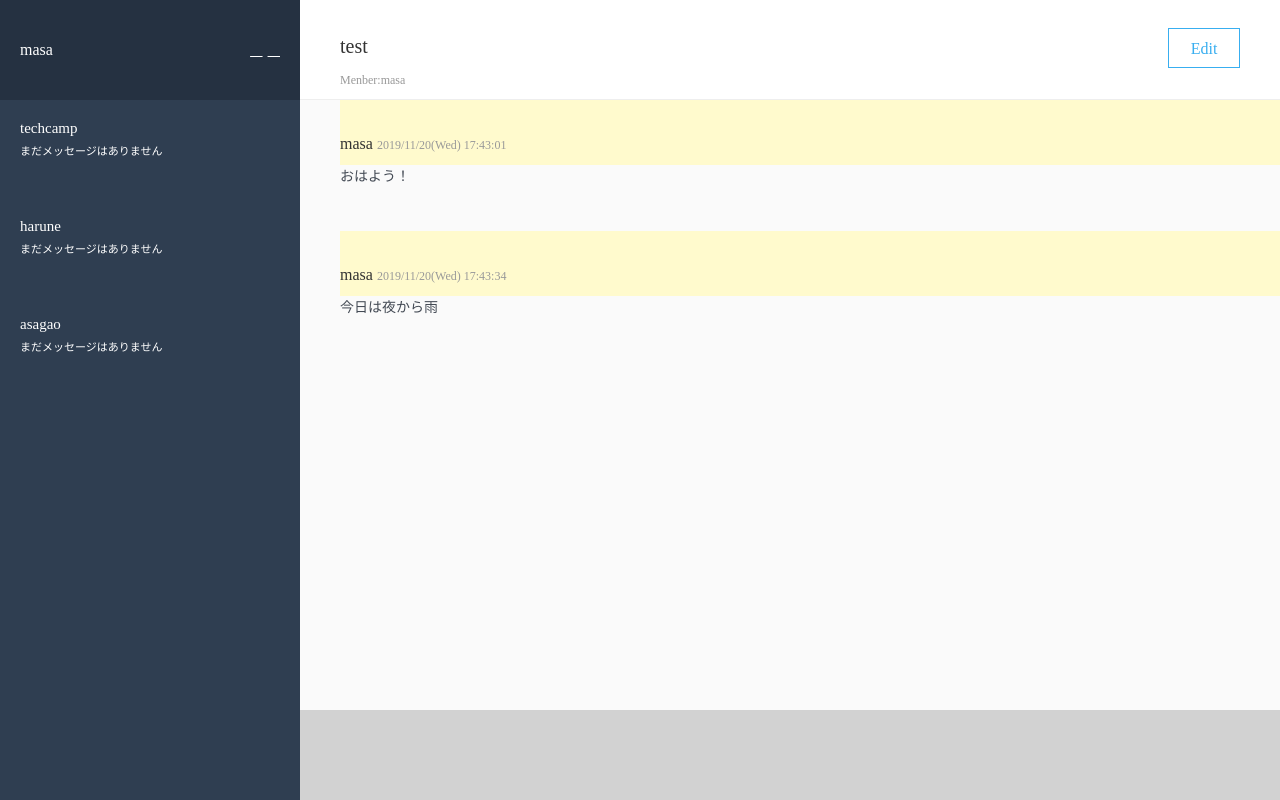
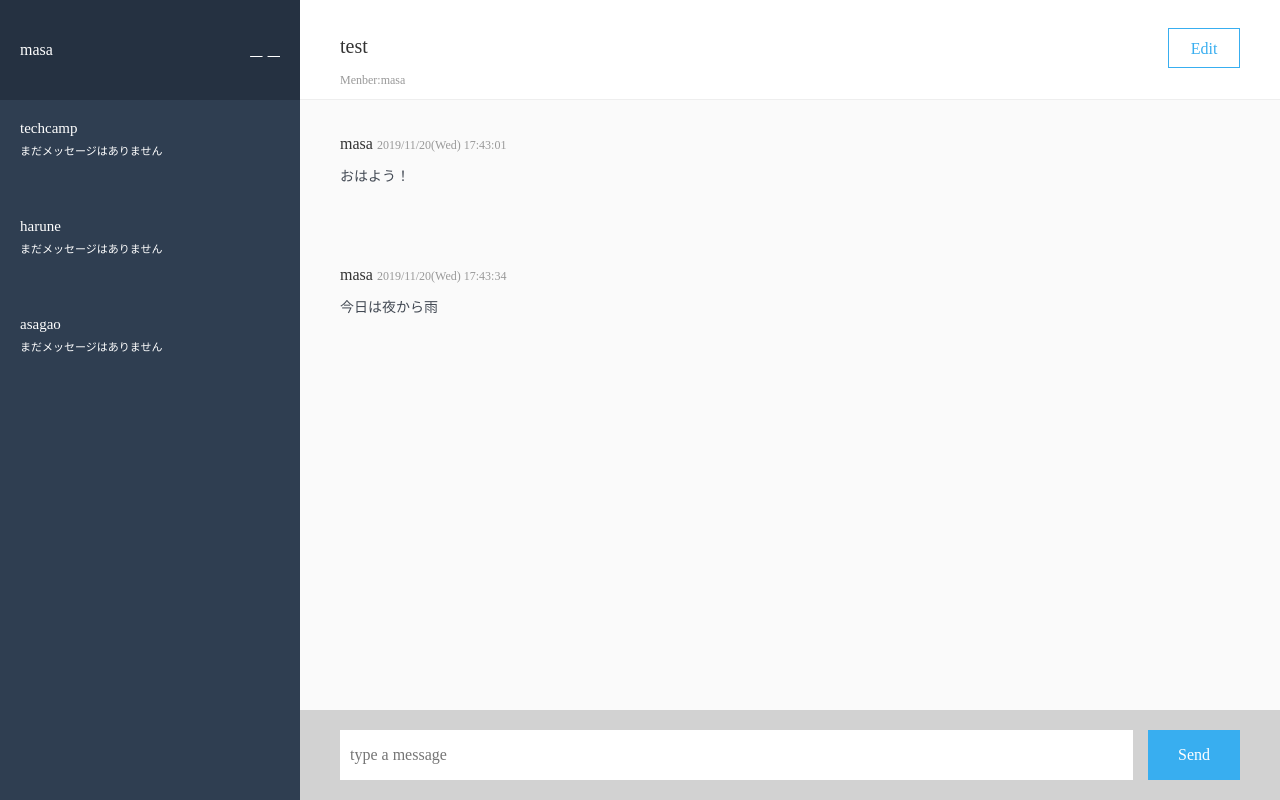
Before and after one commit to t-haruna/chat-space, a Rails app: page / in a window 1280 px wide. Run offline with Rails 7, Linux system fonts and the light colour scheme; style sheets or scripts are compiled from the project's sources; some libraries are stand-ins or nearby versions.

Commit message:
投稿フォーム実装

```diff
--- a/app/assets/stylesheets/modules/_messages.scss
+++ b/app/assets/stylesheets/modules/_messages.scss
@@ -15,8 +15,6 @@
   &__grouplist{
     height: calc(100vh - 100px);
     background-color: #2f3e51;
-
-
   }
 }
 
@@ -65,6 +63,9 @@
   &__message-form{
     height: 90px;
     background-color: #d2d2d2;
+    display: flex;
+    justify-content: center;
+    align-items: center;
   }
 }
 
@@ -107,17 +108,16 @@
     }
   }
   &__edit{
-    display: inline;
-    width: 72px;
-    height: 40px;
-    border:1px solid #38aef0;
-    margin-top: 28px;
-    text-align: center;
-    line-height: 40px;
     &--btn{
       color: #38aef0;
-      width: 32px;
       text-decoration: none;
+      display: block;
+      width: 72px;
+      height: 40px;
+      border:1px solid #38aef0;
+      margin-top: 28px;
+      text-align: center;
+      line-height: 40px;
     }
   }
 }
@@ -127,7 +127,7 @@
   margin-left: 40px;
   &__box{
     padding: 35px 0 12px 0;
-    background-color: #fffacd;
+
     &--name{
       color: #333333;
       font-size: 16px;
@@ -145,3 +145,46 @@
     font-size: 14px;
   }
 }
+
+.message-form__box{
+  width: 100%;
+  margin-left: 40px;
+  position: relative;
+  background-color: #ffffff;
+  &--type{
+    &__input{
+      border: 0;
+      padding-left: 10px;
+      height: 50px;
+      width: 100%;
+    }
+  }
+  &--iconbox{
+    position: absolute;
+    bottom: 0;
+    right: 0;
+    padding:0 10px;
+    height: 50px;
+    line-height: 50px;
+    font-size: 1.5em;
+  }
+}
+
+.message-form__btn{
+  &--send{
+    color: #ffffff;
+    font-size: 16px;
+    background-color: #38aef0;
+    margin: 0 40px 0 15px;
+    padding: 0 30px;
+    text-align: center;
+    border: 0;
+    height: 50px;
+  }
+}
+
+.form-box__image{
+  input{
+  display: none;
+  }
+}
--- a/app/views/messages/_main_chat.html.haml
+++ b/app/views/messages/_main_chat.html.haml
@@ -26,3 +26,12 @@
       .group-contents__comment
         今日は夜から雨
   .Main__message-form
+    .message-form__box
+      .message-form__box--type
+        %input.class-name__text{tpe: "text",placeholder:"type a message",class:"message-form__box--type__input"}
+      .message-form__box--iconbox
+        %label{class: "form-box__image"}
+          = icon('far', 'image')
+          %input{type:"file"}
+    .message-form__btn
+      %input.class-name__submit{type: "submit",value:"Send",url:"#",class:"message-form__btn--send"}
```
